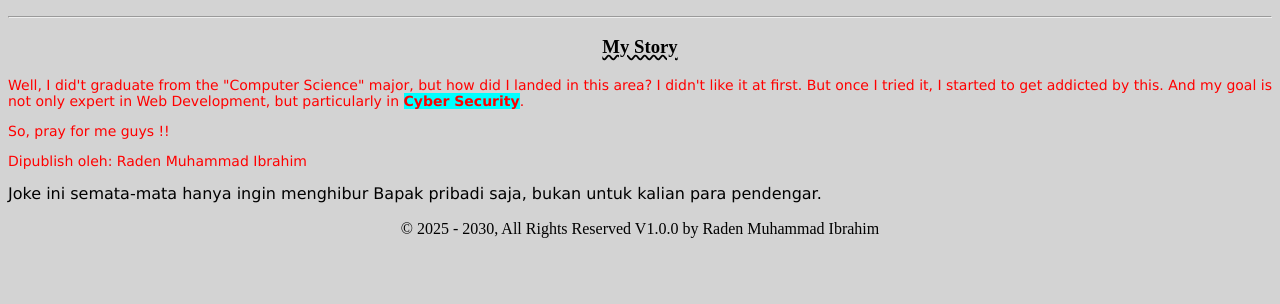
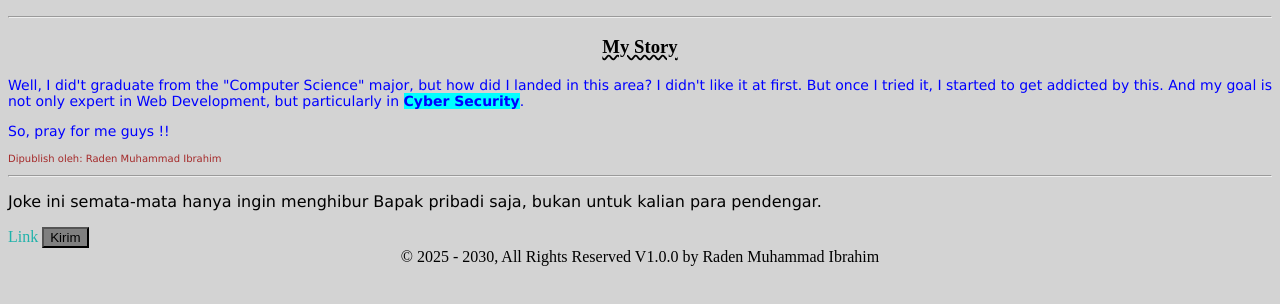
Before and after one commit to RM-Ibrahim/MyPortfolio, a plain HTML site: page index.html in a window 1280 px wide. Shown: the part 118-422 px from the top of the page. Drawn offline with Linux system fonts and the light colour scheme.

Commit message:
Menambahkan Button dan Mengubah Publish untuk nama

```diff
--- a/assets/css/app.css
+++ b/assets/css/app.css
@@ -44,7 +44,16 @@ li {
     background-color: aqua;
 }
 
-.kisah p {
+.kisah >  p {
     font-size: 14px;
-    color: red;
+    color: blue;
 }
+
+.publish p {
+    font-size: 10px;
+    color: brown;
+}
+
+a + button {
+    background-color: gray;
+}
--- a/index.html
+++ b/index.html
@@ -29,11 +29,16 @@
                 <h3>My Story</h3>
                 <p>Well, I did't graduate from the "Computer Science" major, but how did I landed in this area? I didn't like it at first. But once I tried it, I started to get addicted by this. And my goal is not only expert in Web Development, but particularly in <b class="mark">Cyber Security</b>.</p>
                 <p>So, pray for me guys !!</p>
-                <p>Dipublish oleh: <span>Raden Muhammad Ibrahim</span></p>
+                <div class="publish">
+                    <p>Dipublish oleh: <span>Raden Muhammad Ibrahim</span></p>
+                </div>
             </section>
             <!-- Batas Akhir dari Cerita -->
         </main>
+        <hr>
         <p>Joke ini semata-mata hanya ingin menghibur Bapak pribadi saja, bukan untuk kalian para pendengar.</p>
+        <a href="#">Link</a>
+        <button>Kirim</button>
     </body>
     <footer>
         &copy; 2025 - 2030,  All Rights Reserved V1.0.0 by Raden Muhammad Ibrahim
```
